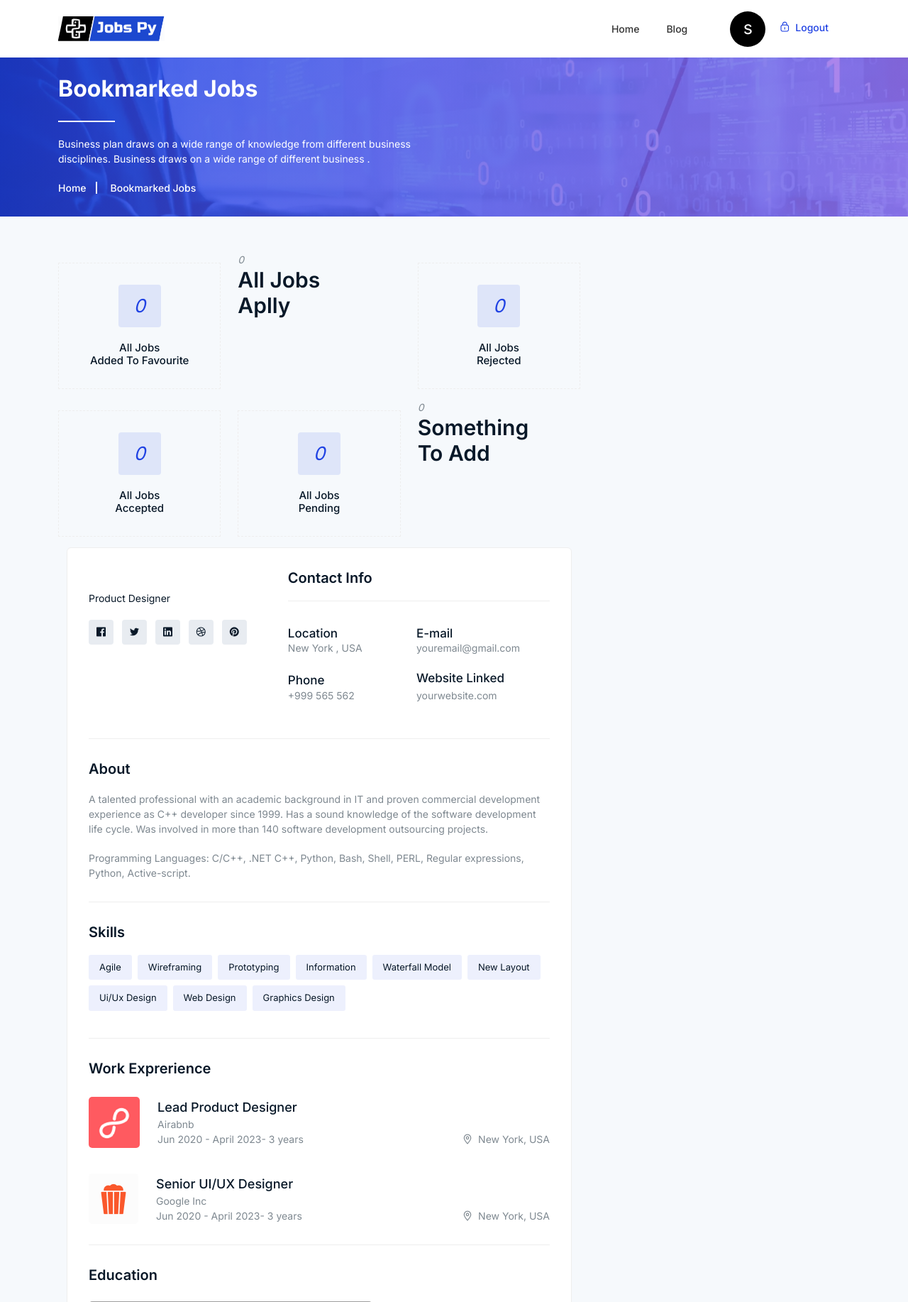
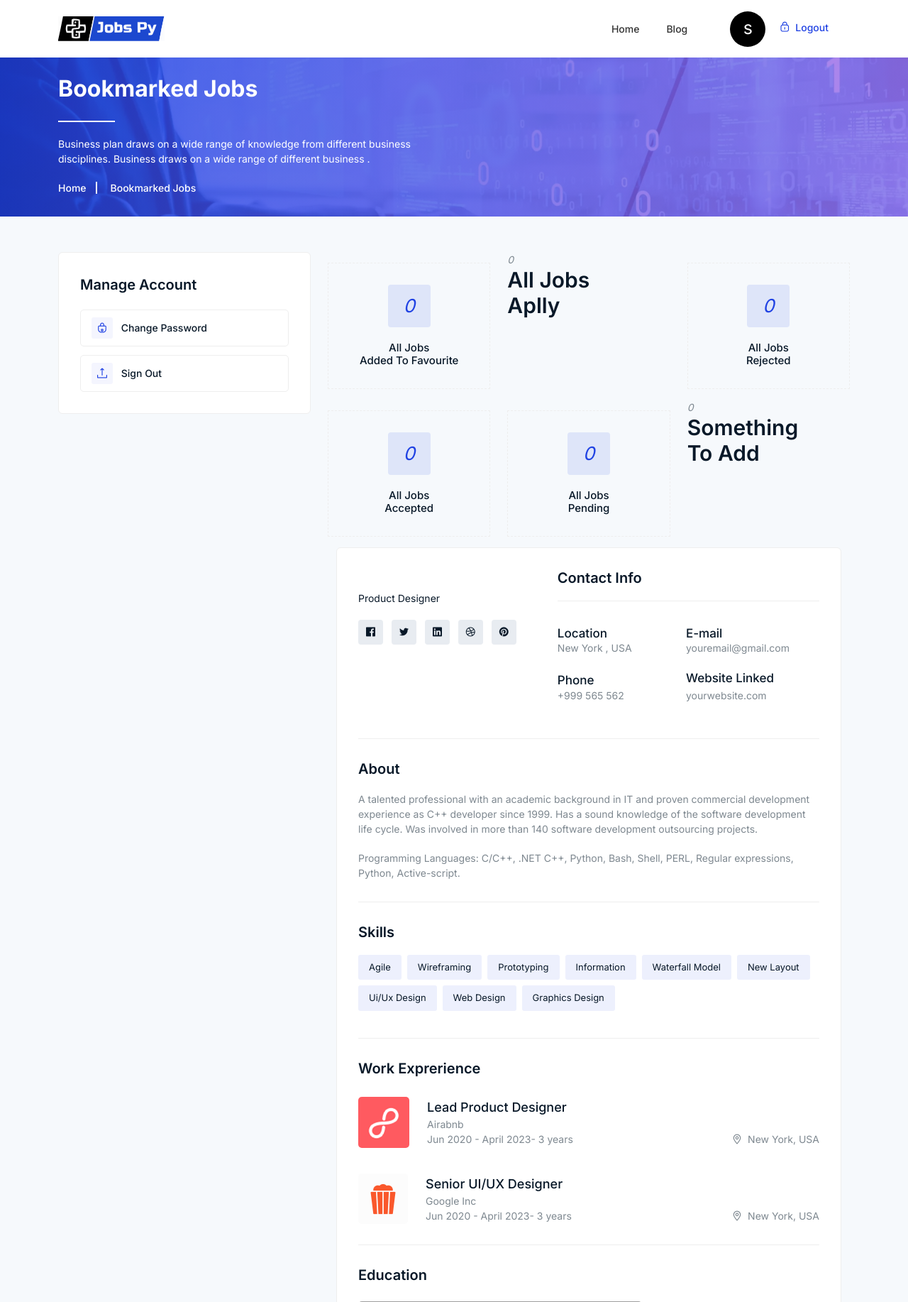
Before and after one commit to Nedelchev86/jobsPy, a Django app: page /jobseeker/dashboard/ in a window 1280 px wide. Shown: the top 1834 px of the page at 71% size. Run offline with Django 5.2, Linux system fonts and the light colour scheme; a user stored in the database is signed in; data that the repository does not hold is empty; parts of the project's set-up code (start-up, migrations or seed data) failed here and were passed over; some libraries are stand-ins or nearby versions; grey boxes are pictures that could not be loaded.

Commit message:
Added htmls for job seeker

```diff
--- a/jobsPy/settings.py
+++ b/jobsPy/settings.py
@@ -33,7 +33,8 @@ INSTALLED_APPS = [
     'jobsPy.main',
     'jobsPy.jobseekers',
     'jobsPy.company',
-    'jobsPy.jobs'
+    'jobsPy.jobs',
+
 ]
 
 MIDDLEWARE = [
--- /dev/null
+++ b/templates/job_seekers/job_seeker_menu.html
@@ -0,0 +1,21 @@
+                    <div class="col-lg-4 col-12">
+                        <div class="dashbord-sidebar">
+                            <ul>
+                                <li class="heading">Manage Account</li>
+
+                    {{  user.jobseeker.pk }}
+{#                                <li><a class="{% if request.resolver_match.url_name == 'edit-profile' %}active{% endif %}"  href="{% url 'edit-profile' user.jobseeker.pk %}"><i class="lni lni-clipboard"></i> Edit Profile</a></li>#}
+{#                                <li><a class="{% if request.resolver_match.url_name == 'favourite_jobs' %}active{% endif %}"  href="{% url 'favourite_jobs' %}"><i class="lni lni-clipboard"></i> Favourite <span class="notifi">{{ user.favoritejob_set.all|length}}</span></a></li>#}
+{#                                <li><a class="{% if request.resolver_match.url_name == 'edit-company-profile' %}active{% endif %}" href="{% url 'edit-company-profile' request.user.company.id %}"><i class="lni lni-bookmark"></i> Edit Company </a></li>#}
+{#                                <li><a class="{% if request.resolver_match.url_name == 'created-jobs' %}active{% endif %}" href="{% url 'created-jobs' %}"><i class="lni lni-alarm"></i>Created Jobs <span class="notifi">{{ request.user.job_set.all|length }}</span></a></li>#}
+{#                                  <li><a class="{% if request.resolver_match.url_name == 'jobs-apply' %}active{% endif %}" href="{% url 'jobs-apply' %}"><i class="lni lni-alarm"></i>Jobs Apply <span class="notifi">{{ user.jobseeker.get_user_all_applicant}}</span></a></li>#}
+{#                                <li><a  href="notifications.html"><i class="lni lni-alarm"></i> Notifications <span#}
+{#                                            class="notifi">5</span></a></li>#}
+{#                                <li><a href="manage-applications.html"><i class="lni lni-envelope"></i> Manage#}
+{#                                        Applications</a></li>#}
+{#                                <li><a href="manage-jobs.html"><i class="lni lni-briefcase"></i> Manage Jobs</a></li>#}
+                                <li><a href="{% url 'change-password' %}"><i class="lni lni-lock"></i> Change Password</a></li>
+                                <li><a href="{% url 'sing-out' %}"><i class="lni lni-upload"></i> Sign Out</a></li>
+                            </ul>
+                        </div>
+                    </div>
--- a/templates/job_seekers/jobseeker_dashboard.html
+++ b/templates/job_seekers/jobseeker_dashboard.html
@@ -14,7 +14,7 @@
                             Business draws on a wide range of different business .</p>
                     </div>
                     <ul class="breadcrumb-nav">
-                        <li><a href="index.html">Home</a></li>
+                        <li><a href="{% url 'index' %}">Home</a></li>
                         <li>Bookmarked Jobs</li>
                     </ul>
                 </div>
@@ -29,7 +29,7 @@
             <div class="alerts-inner">
                 <div class="row">
                     <!-- Start Main Content -->
-{#                    {% include 'jobseeker-menu.html' %}#}
+                    {% include 'job_seekers/job_seeker_menu.html' %}
 
                     <!-- End Main Content -->
 
```
